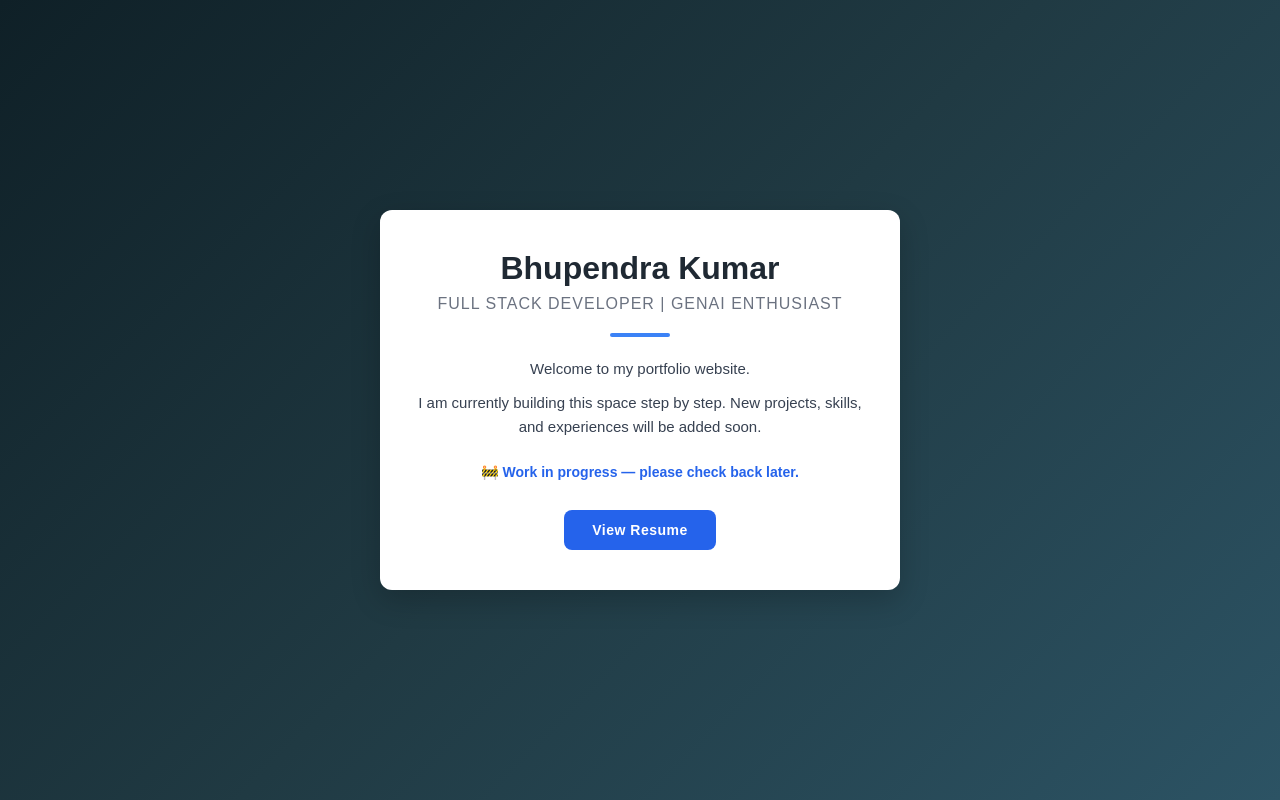
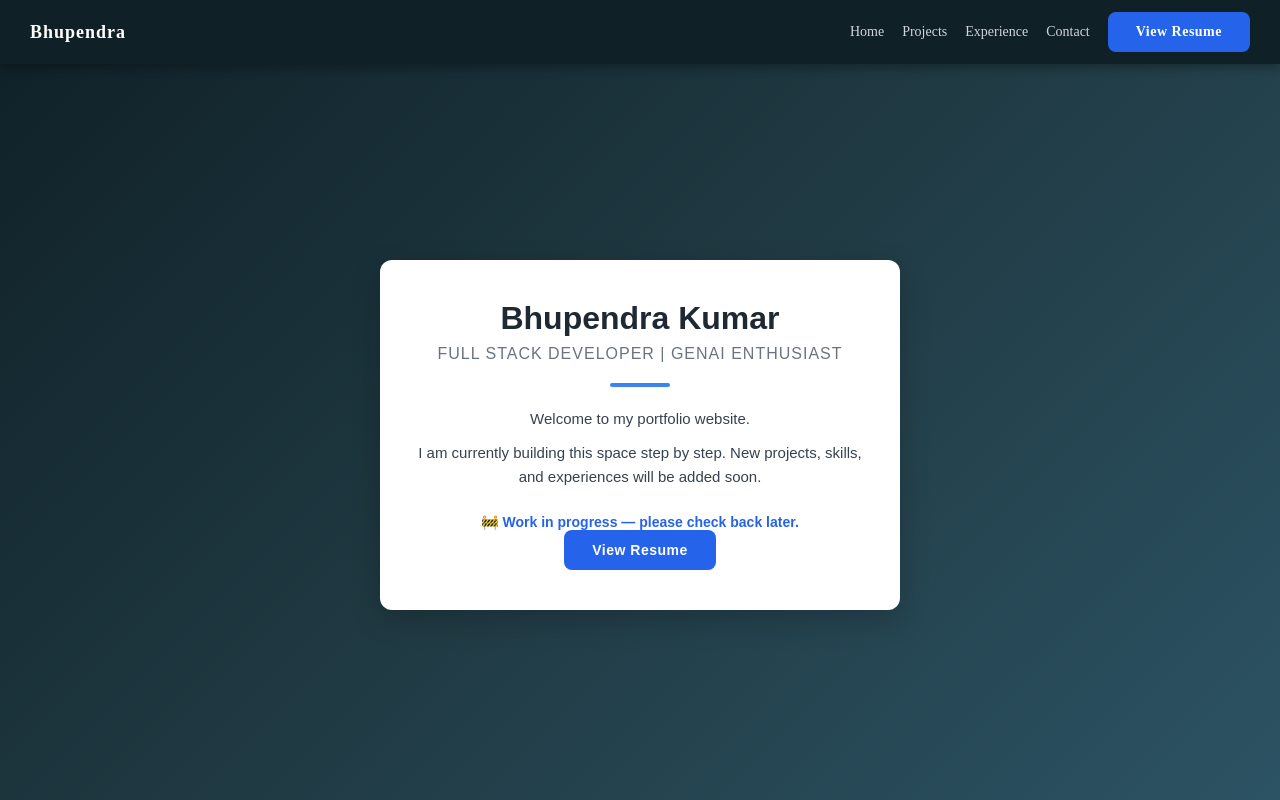
Before and after one commit to Bhupendra0823/bkumar-portfolio, a React (Vite) app: page /contact in a window 1280 px wide. Built offline with nearby package versions, Linux system fonts and the light colour scheme.

Commit message:
Resume component added

```diff
--- a/src/App.jsx
+++ b/src/App.jsx
@@ -1,10 +1,30 @@
-import { useState } from 'react'
+
+import React from 'react'
+import ViewResume from './components/ViewResume/ViewResume'
 
 function App() {
   return (
-    <div style={styles.page}>
+    <>
+      <title>Bhupendra Kumar - Portfolio</title>
+      {/* NAVBAR */}
+      <nav style={styles.navbar}>
+        <div style={styles.navLeft}>
+          <span style={styles.logo}>Bhupendra</span>
+        </div>
+
+        <div style={styles.navRight}>
+          <a style={styles.navLink} href="#home">Home</a>
+          <a style={styles.navLink} href="#projects">Projects</a>
+          <a style={styles.navLink} href="#experience">Experience</a>
+          <a style={styles.navLink} href="#contact">Contact</a>
+
+         <ViewResume />
+        </div>
+      </nav>
+
+      {/* PAGE CONTENT */}
+      <div style={styles.page} id="home">
         <div style={styles.card}>
-        <title>Bhupendra Kumar - Portfolio</title>
           <h1 style={styles.heading}>
             Bhupendra Kumar
           </h1>
@@ -27,21 +47,64 @@ function App() {
           <p style={styles.loading}>
             🚧 Work in progress — please check back later.
           </p>
-        <a
-          href="https://bkumar0823.space/resume"
-          target="_blank"
-          rel="noopener noreferrer"
-          style={styles.resumeBtn}
-        >
-          View Resume
-        </a>
-      </div>
+
+          <ViewResume />
 
         </div>
+      </div>
+    </>
   )
 }
 
 const styles = {
+  /* NAVBAR */
+  navbar: {
+    position: 'fixed',
+    top: 0,
+    left: 0,
+    width: '100%',
+    height: '64px',
+    backgroundColor: '#0f2027',
+    display: 'flex',
+    justifyContent: 'space-between',
+    alignItems: 'center',
+    padding: '0 30px',
+    boxShadow: '0 4px 10px rgba(0,0,0,0.3)',
+    zIndex: 1000,
+  },
+  navLeft: {
+    display: 'flex',
+    alignItems: 'center',
+  },
+  logo: {
+    color: '#ffffff',
+    fontSize: '18px',
+    fontWeight: 'bold',
+    letterSpacing: '1px',
+  },
+  navRight: {
+    display: 'flex',
+    alignItems: 'center',
+    gap: '18px',
+  },
+  navLink: {
+    color: '#d1d5db',
+    textDecoration: 'none',
+    fontSize: '14px',
+    fontWeight: '500',
+  },
+  navResumeBtn: {
+    marginLeft: '10px',
+    padding: '8px 16px',
+    backgroundColor: '#2563eb',
+    color: '#ffffff',
+    textDecoration: 'none',
+    borderRadius: '6px',
+    fontSize: '13px',
+    fontWeight: 'bold',
+  },
+
+  /* PAGE */
   page: {
     width: '100vw',
     minHeight: '100vh',
@@ -50,9 +113,10 @@ const styles = {
     justifyContent: 'center',
     alignItems: 'center',
     padding: '20px',
+    paddingTop: '90px', // IMPORTANT: space for navbar
     fontFamily: 'Arial, sans-serif',
-  }
-  ,
+  },
+
   card: {
     backgroundColor: '#ffffff',
     borderRadius: '12px',
@@ -61,8 +125,8 @@ const styles = {
     width: '100%',
     textAlign: 'center',
     boxShadow: '0 10px 30px rgba(0,0,0,0.2)',
-  }
-  ,
+  },
+
   heading: {
     fontSize: '32px',
     marginBottom: '8px',
@@ -94,19 +158,6 @@ const styles = {
     color: '#2563eb',
     fontWeight: 'bold',
   },
-  resumeBtn: {
-  display: 'inline-block',
-  marginTop: '30px',
-  padding: '12px 28px',
-  backgroundColor: '#2563eb',
-  color: '#ffffff',
-  textDecoration: 'none',
-  borderRadius: '8px',
-  fontSize: '14px',
-  fontWeight: 'bold',
-  letterSpacing: '0.5px',
-  transition: 'background-color 0.3s ease',
-},
 
 }
 
--- /dev/null
+++ b/src/components/ViewResume/ViewResume.jsx
@@ -0,0 +1,30 @@
+
+const ViewResume = () => {
+    return (
+
+            <a
+                href="https://bkumar0823.space/resume"
+                target="_blank"
+                rel="noopener noreferrer"
+                style={styles.resumeBtn}
+            >
+                View Resume
+            </a>
+
+    )
+}
+const styles = {
+    resumeBtn: {
+        display: 'inline-block',
+        // marginTop: '30px',
+        padding: '12px 28px',
+        backgroundColor: '#2563eb',
+        color: '#ffffff',
+        textDecoration: 'none',
+        borderRadius: '8px',
+        fontSize: '14px',
+        fontWeight: 'bold',
+        letterSpacing: '0.5px',
+    }
+}
+export default ViewResume
```
Lines whose indentation alone changed are shown as unchanged.
